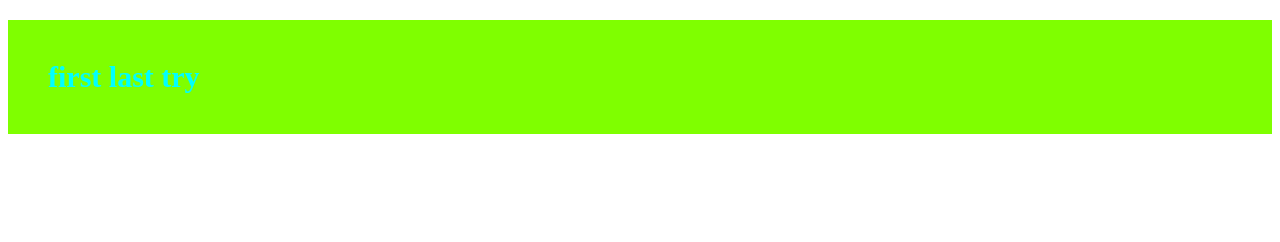
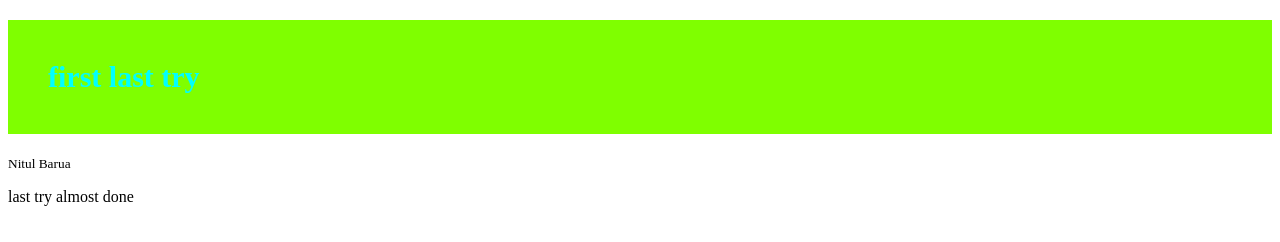
Before and after one commit to Nitul2/my-, a plain HTML site: page index.html in a window 1280 px wide. Drawn offline with Linux system fonts and the light colour scheme.

Commit message:
last try4

```diff
--- a/index.html
+++ b/index.html
@@ -17,5 +17,7 @@
 </head>
 <body>
     <h1> first last try</h1>
+    <small>Nitul Barua</small>
+    <p>last try almost done</p>
 </body>
 </html>
```
